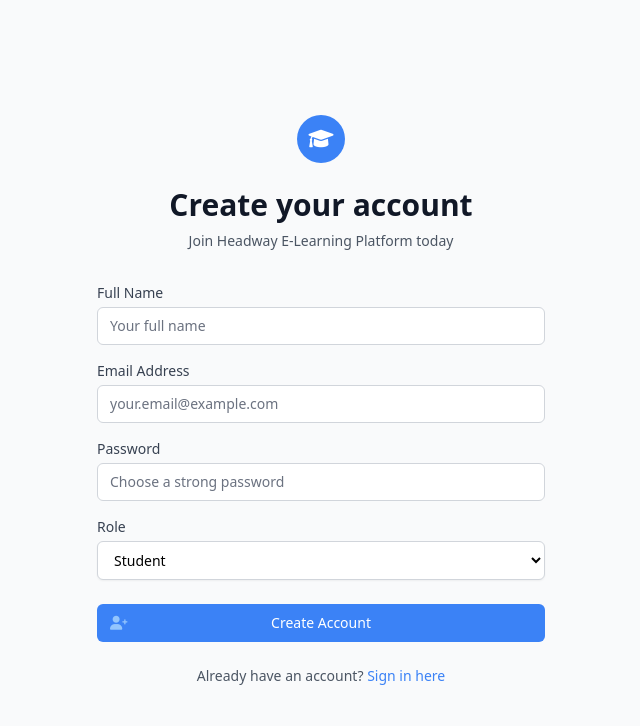
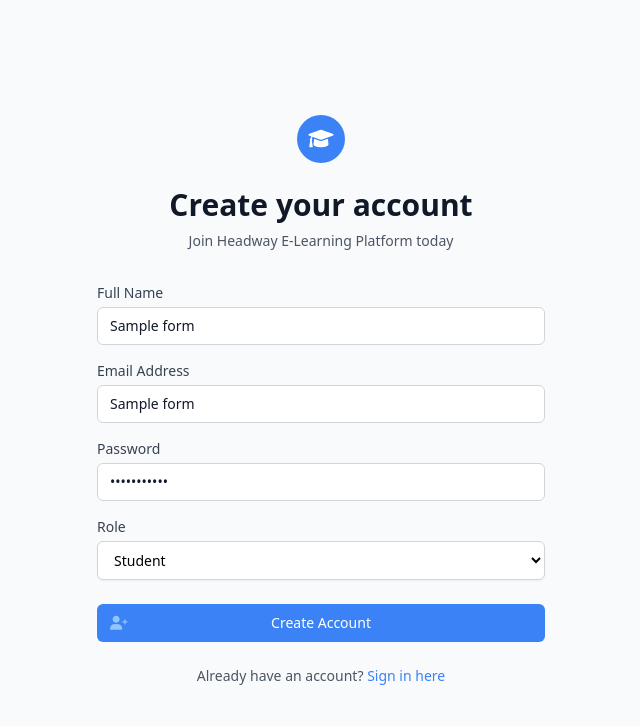
Before and after one commit to malinathamudalige/HEADWAY_MAIN, a Flask app: template templates/auth/register.html in a window 1280 px wide. Shown: the top 726 px of the page, without its empty margins (319-959 px from the left). Run offline with Flask 3, Linux system fonts and the light colour scheme; the template is opened without the code that fills it: most values are stand-ins (such as "Sample title", 1, 10 or a date in 2020); some libraries are stand-ins or nearby versions.

Commit message:
Commit 01

```diff
--- a/app.py
+++ b/app.py
@@ -128,6 +128,11 @@
         email = request.form['email']
         password = request.form['password']
         role = request.form.get('role', 'student')
+
+        # Commit 01
+        if len(password) < 8 or not any(c.isdigit() for c in password):
+            flash("Try a password with at least 8 characters.", 'error')
+            return render_template('auth/register.html', form_data=request.form)
 
         # Check if user already exists
         existing_user = UserModel.find_user_by_email(email)
--- a/templates/auth/register.html
+++ b/templates/auth/register.html
@@ -21,15 +21,24 @@
             <div class="space-y-4">
                 <div>
                     <label for="name" class="block text-sm font-medium text-gray-700">Full Name</label>
-                    <input id="name" name="name" type="text" required class="mt-1 appearance-none relative block w-full px-3 py-2 border border-gray-300 placeholder-gray-500 text-gray-900 rounded-md focus:outline-none focus:ring-primary focus:border-primary sm:text-sm" placeholder="Your full name">
+                    <input id="name" name="name" type="text" required
+                           value="{{ form_data.name if form_data else'' }}"
+                           class="mt-1 appearance-none relative block w-full px-3 py-2 border border-gray-300 placeholder-gray-500 text-gray-900 rounded-md focus:outline-none focus:ring-primary focus:border-primary sm:text-sm"
+                           placeholder="Your full name">
                 </div>
                 <div>
                     <label for="email" class="block text-sm font-medium text-gray-700">Email Address</label>
-                    <input id="email" name="email" type="email" required class="mt-1 appearance-none relative block w-full px-3 py-2 border border-gray-300 placeholder-gray-500 text-gray-900 rounded-md focus:outline-none focus:ring-primary focus:border-primary sm:text-sm" placeholder="your.email@example.com">
+                    <input id="email" name="email" type="email" required
+                           value="{{ form_data.name if form_data else'' }}"
+                           class="mt-1 appearance-none relative block w-full px-3 py-2 border border-gray-300 placeholder-gray-500 text-gray-900 rounded-md focus:outline-none focus:ring-primary focus:border-primary sm:text-sm"
+                           placeholder="your.email@example.com">
                 </div>
                 <div>
                     <label for="password" class="block text-sm font-medium text-gray-700">Password</label>
-                    <input id="password" name="password" type="password" required class="mt-1 appearance-none relative block w-full px-3 py-2 border border-gray-300 placeholder-gray-500 text-gray-900 rounded-md focus:outline-none focus:ring-primary focus:border-primary sm:text-sm" placeholder="Choose a strong password">
+                    <input id="password" name="password" type="password" required
+                           value="{{ form_data.name if form_data else'' }}"
+                           class="mt-1 appearance-none relative block w-full px-3 py-2 border border-gray-300 placeholder-gray-500 text-gray-900 rounded-md focus:outline-none focus:ring-primary focus:border-primary sm:text-sm"
+                           placeholder="Choose a strong password">
                 </div>
                 <div>
                     <label for="role" class="block text-sm font-medium text-gray-700">Role</label>
```
